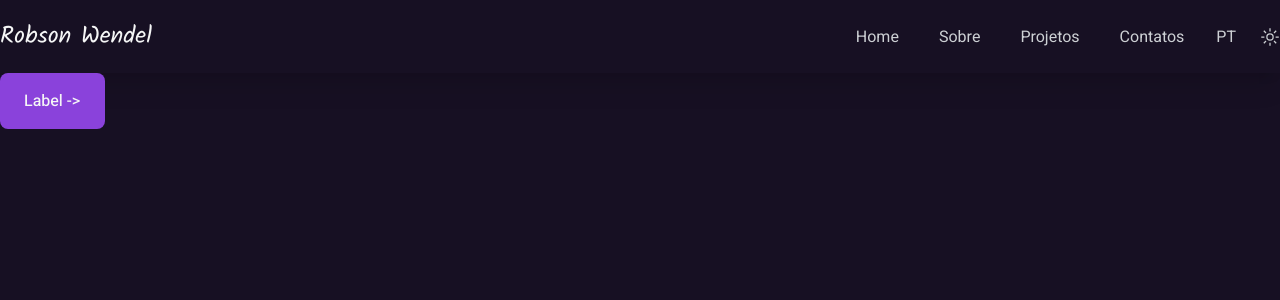
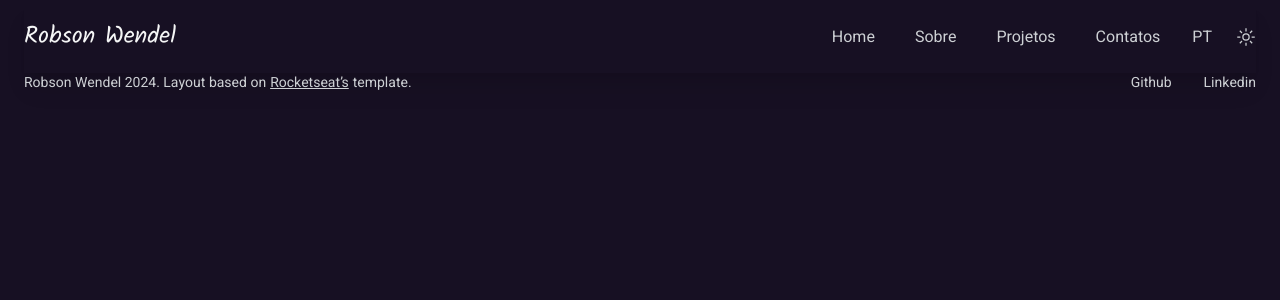
Before and after one commit to robsu17/my-portfolio, a React (Vite) app: page / in a window 1280 px wide. Shown: the top 300 px of the page. Built offline with nearby package versions, Linux system fonts and the light colour scheme.

Commit message:
feat: footer implementado

```diff
--- a/package.json
+++ b/package.json
@@ -18,6 +18,7 @@
   },
   "devDependencies": {
     "@iconify/react": "^4.1.1",
+    "@rocketseat/eslint-config": "^2.2.2",
     "@types/react": "^18.2.66",
     "@types/react-dom": "^18.2.22",
     "@typescript-eslint/eslint-plugin": "^7.2.0",
--- a/src/App.tsx
+++ b/src/App.tsx
@@ -1,13 +1,5 @@
-import { Button } from "./components/Button"
-import { Navbar } from "./components/layout/Navbar"
-
 function App() {
-  return (
-    <div>
-      <Navbar />
-      <Button type="PRIMARY" label="Label ->" />
-    </div>
-  )
+  return <div></div>
 }
 
 export default App
--- /dev/null
+++ b/src/components/layout/Footer.tsx
@@ -0,0 +1,48 @@
+const socials = [
+  {
+    id: 1,
+    name: 'Github',
+    href: 'https://github.com/robsu17',
+  },
+  {
+    id: 2,
+    name: 'Linkedin',
+    href: 'https://www.linkedin.com/in/robson-lima-ba5bb31a8/',
+  },
+]
+
+export function Footer() {
+  return (
+    <footer className="flex justify-between items-center text-text-secondary text-sm font-heebo font-normal">
+      <div>
+        <p>
+          Robson Wendel 2024. Layout based on
+          <a
+            href="https://www.rocketseat.com.br/"
+            target="_blank"
+            rel="noreferrer"
+            className="mx-1 underline hover:text-text-primary duration-200"
+          >
+            Rocketseat’s
+          </a>
+          template.
+        </p>
+      </div>
+      <div className="flex gap-8">
+        {socials.map((social) => {
+          return (
+            <a
+              key={social.id}
+              href={social.href}
+              target="_blank"
+              rel="noreferrer"
+              className="hover:text-text-primary duration-200"
+            >
+              {social.name}
+            </a>
+          )
+        })}
+      </div>
+    </footer>
+  )
+}
--- a/src/components/layout/Navbar.tsx
+++ b/src/components/layout/Navbar.tsx
@@ -30,7 +30,7 @@ type Language = {
 }
 
 export function Navbar() {
-  const [language, setLanguage] = useState<Language>({
+  const [language] = useState<Language>({
     type: 'PT'
   })
 
--- a/src/layout/index.tsx
+++ b/src/layout/index.tsx
@@ -1,4 +1,6 @@
-import React from "react"
+import React from 'react'
+import { Footer } from '../components/layout/Footer'
+import { Navbar } from '../components/layout/Navbar'
 
 type Props = {
   children: React.ReactNode
@@ -7,8 +9,10 @@ type Props = {
 export function Layout({ children }: Props) {
   return (
     <div className="bg-surface-background w-screen h-screen">
-      <div className="max-w-[1440px] mx-auto">
+      <div className="max-w-[1440px] mx-auto px-6">
+        <Navbar />
         {children}
+        <Footer />
       </div>
     </div>
   )
```
Also changed, not shown: .eslintrc.cjs, 1 other file (tests, documents, lock files or other folders).
